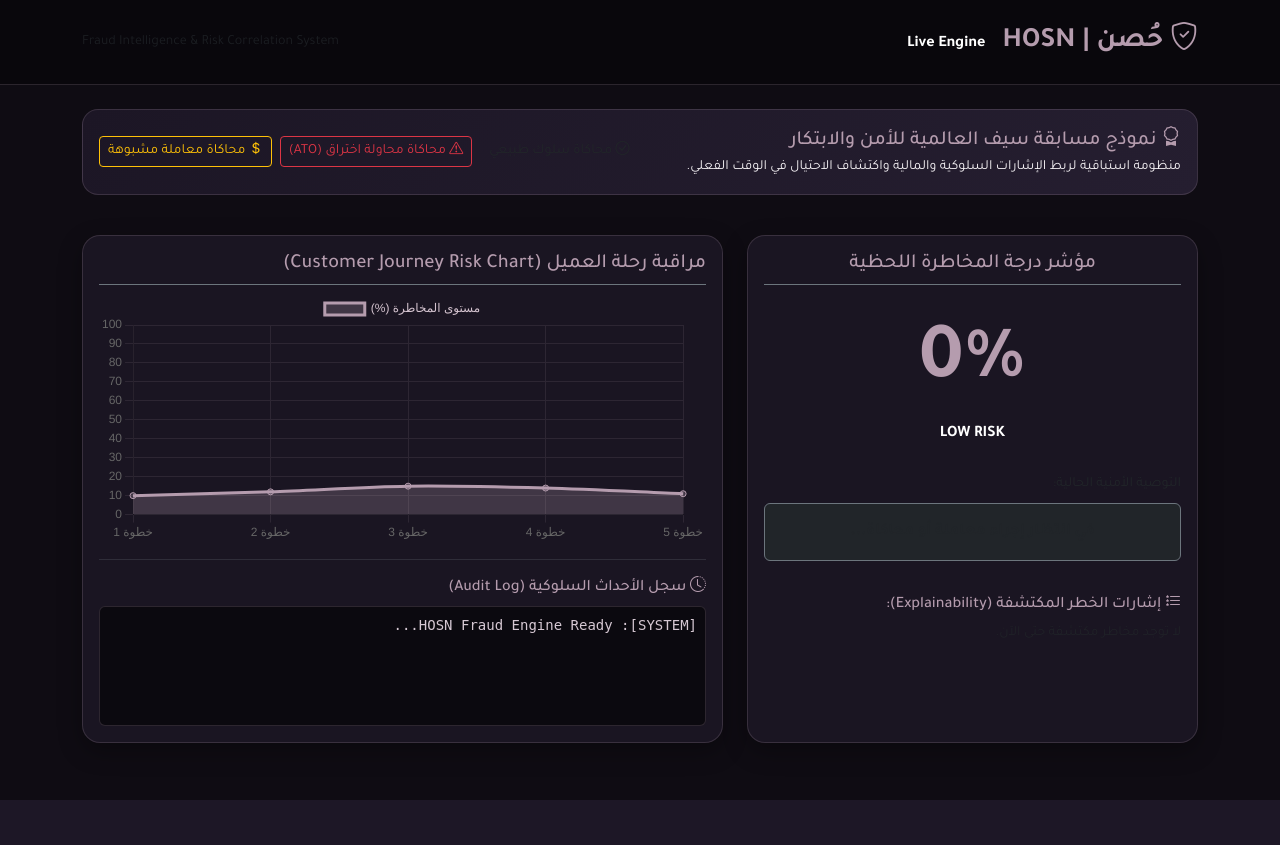
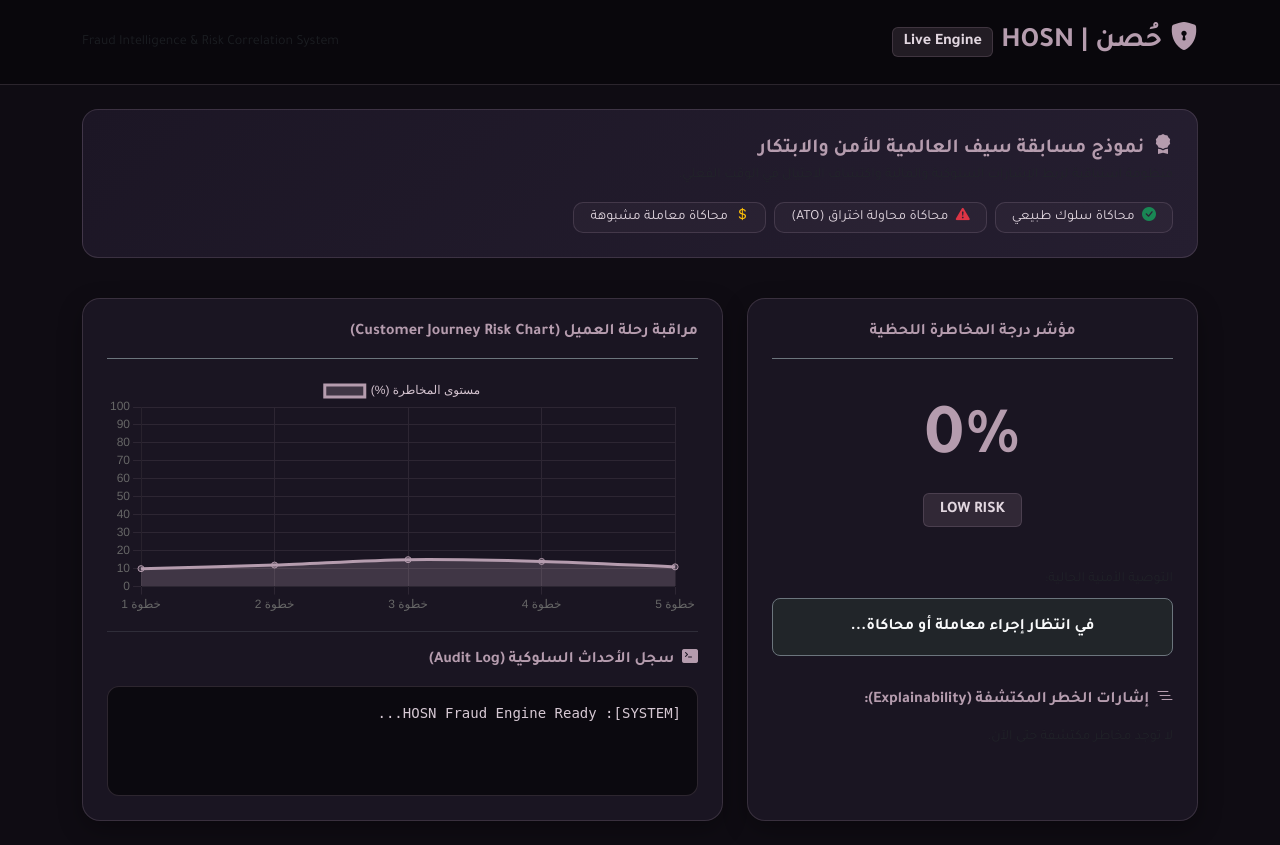
Before and after one commit to jory-alkhathami/hosn, a Flask app: page / in a window 1280 px wide. Before the commit the page ends 800 px from the top, so only its background shows below. Run offline with Flask 3, Linux system fonts and the light colour scheme.

Commit message:
Update index.html

```diff
--- a/templates/index.html
+++ b/templates/index.html
@@ -12,12 +12,13 @@
 <body>
 
     <!-- Navbar -->
-    <nav class="navbar navbar-expand-lg border-bottom">
+    <nav class="navbar navbar-expand-lg">
         <div class="container">
-            <a class="navbar-brand fw-bold text-mauve fs-3" href="#">
-                <i class="bi bi-shield-check"></i> حُصن | HOSN <span class="badge bg-mauve fs-6">Live Engine</span>
+            <a class="navbar-brand fw-bold text-mauve fs-3 d-flex align-items-center gap-2" href="#">
+                <i class="bi bi-shield-lock-fill"></i> حُصن | HOSN
+                <span class="badge bg-mauve-badge fs-6">Live Engine</span>
             </a>
-            <span class="navbar-text text-muted small">
+            <span class="text-muted small">
                 Fraud Intelligence & Risk Correlation System
             </span>
         </div>
@@ -25,20 +26,20 @@
 
     <div class="container my-4">
         <!-- Banner المسابقة -->
-        <div class="alert alert-custom d-flex align-items-center justify-content-between flex-wrap gap-2 rounded-3">
+        <div class="alert alert-custom p-4 d-flex align-items-center justify-content-between flex-wrap gap-3">
             <div>
-                <h5 class="mb-1 text-mauve"><i class="bi bi-award"></i> نموذج مسابقة سيف العالمية للأمن والابتكار</h5>
-                <p class="mb-0 text-mauve-light small">منظومة استباقية لربط الإشارات السلوكية والمالية واكتشاف الاحتيال في الوقت الفعلي.</p>
+                <h5 class="mb-1 text-mauve fw-bold"><i class="bi bi-award-fill me-1"></i> نموذج مسابقة سيف العالمية للأمن والابتكار</h5>
+                <p class="mb-0 text-muted small">منظومة استباقية لربط الإشارات السلوكية والمالية واكتشاف الاحتيال في الوقت الفعلي.</p>
             </div>
             <div class="d-flex gap-2 flex-wrap">
-                <button onclick="runSimulation('normal')" class="btn btn-outline-mauve btn-sm">
-                    <i class="bi bi-check-circle"></i> محاكاة سلوك طبيعي
+                <button onclick="runSimulation('normal')" class="btn btn-mauve-outline btn-sm px-3">
+                    <i class="bi bi-check-circle-fill text-success me-1"></i> محاكاة سلوك طبيعي
                 </button>
-                <button onclick="runSimulation('account_takeover')" class="btn btn-outline-danger btn-sm">
-                    <i class="bi bi-exclamation-triangle"></i> محاكاة محاولة اختراق (ATO)
+                <button onclick="runSimulation('account_takeover')" class="btn btn-mauve-outline btn-sm px-3">
+                    <i class="bi bi-exclamation-triangle-fill text-danger me-1"></i> محاكاة محاولة اختراق (ATO)
                 </button>
-                <button onclick="runSimulation('suspicious_transaction')" class="btn btn-outline-warning btn-sm">
-                    <i class="bi bi-currency-dollar"></i> محاكاة معاملة مشبوهة
+                <button onclick="runSimulation('suspicious_transaction')" class="btn btn-mauve-outline btn-sm px-3">
+                    <i class="bi bi-currency-dollar text-warning me-1"></i> محاكاة معاملة مشبوهة
                 </button>
             </div>
         </div>
@@ -46,23 +47,23 @@
         <div class="row g-4 mt-1">
             <!-- Left Panel: Live Risk Score & Meter -->
             <div class="col-lg-5">
-                <div class="card card-custom h-100 p-3">
-                    <h5 class="card-title text-center text-mauve border-bottom border-secondary pb-2">مؤشر درجة المخاطرة اللحظية</h5>
-                    <div class="text-center my-4">
-                        <div id="riskScoreDisplay" class="display-1 fw-bold text-mauve">0%</div>
-                        <div id="riskBadge" class="badge bg-mauve fs-6 mt-2">LOW RISK</div>
+                <div class="card card-custom h-100 p-4">
+                    <h6 class="text-mauve text-center fw-bold border-bottom border-secondary pb-3 mb-4">مؤشر درجة المخاطرة اللحظية</h6>
+                    <div class="text-center my-3">
+                        <div id="riskScoreDisplay" class="display-2 fw-bold text-mauve mb-2">0%</div>
+                        <div id="riskBadge" class="badge bg-mauve-badge px-3 py-2 fs-6">LOW RISK</div>
                     </div>
 
-                    <div class="mb-3">
-                        <label class="form-label text-mauve-light small">التوصية الأمنية الحالية:</label>
-                        <div id="recommendationBox" class="p-3 rounded bg-dark border border-secondary text-center fw-bold">
+                    <div class="my-4">
+                        <label class="form-label text-muted small">التوصية الأمنية الحالية:</label>
+                        <div id="recommendationBox" class="p-3 rounded-3 bg-dark border border-secondary text-center fw-bold text-light">
                             في انتظار إجراء معاملة أو محاكاة...
                         </div>
                     </div>
 
                     <!-- Risk Factors Breakdown -->
-                    <h6 class="text-mauve mt-3"><i class="bi bi-list-stars"></i> إشارات الخطر المكتشفة (Explainability):</h6>
-                    <div id="riskFactorsList" class="small text-muted">
+                    <h6 class="text-mauve fs-6 fw-bold mt-2"><i class="bi bi-list-nested me-1"></i> إشارات الخطر المكتشفة (Explainability):</h6>
+                    <div id="riskFactorsList" class="small text-muted mt-2">
                         لا توجد مخاطر مكتشفة حتى الآن.
                     </div>
                 </div>
@@ -70,15 +71,15 @@
 
             <!-- Right Panel: Chart & Journey Timeline -->
             <div class="col-lg-7">
-                <div class="card card-custom h-100 p-3">
-                    <h5 class="card-title text-mauve border-bottom border-secondary pb-2">مراقبة رحلة العميل (Customer Journey Risk Chart)</h5>
-                    <div style="height: 250px;">
+                <div class="card card-custom h-100 p-4">
+                    <h6 class="text-mauve fw-bold border-bottom border-secondary pb-3 mb-3">مراقبة رحلة العميل (Customer Journey Risk Chart)</h6>
+                    <div style="height: 240px;">
                         <canvas id="riskChart"></canvas>
                     </div>
 
                     <hr class="border-secondary my-3">
-                    <h6 class="text-mauve"><i class="bi bi-clock-history"></i> سجل الأحداث السلوكية (Audit Log)</h6>
-                    <div id="auditLog" class="p-2 rounded small overflow-auto" style="height: 120px;">
+                    <h6 class="text-mauve fs-6 fw-bold"><i class="bi bi-terminal-fill me-1"></i> سجل الأحداث السلوكية (Audit Log)</h6>
+                    <div id="auditLog" class="p-3 small overflow-auto mt-2" style="height: 110px;">
                         [SYSTEM]: HOSN Fraud Engine Ready...
                     </div>
                 </div>
```
